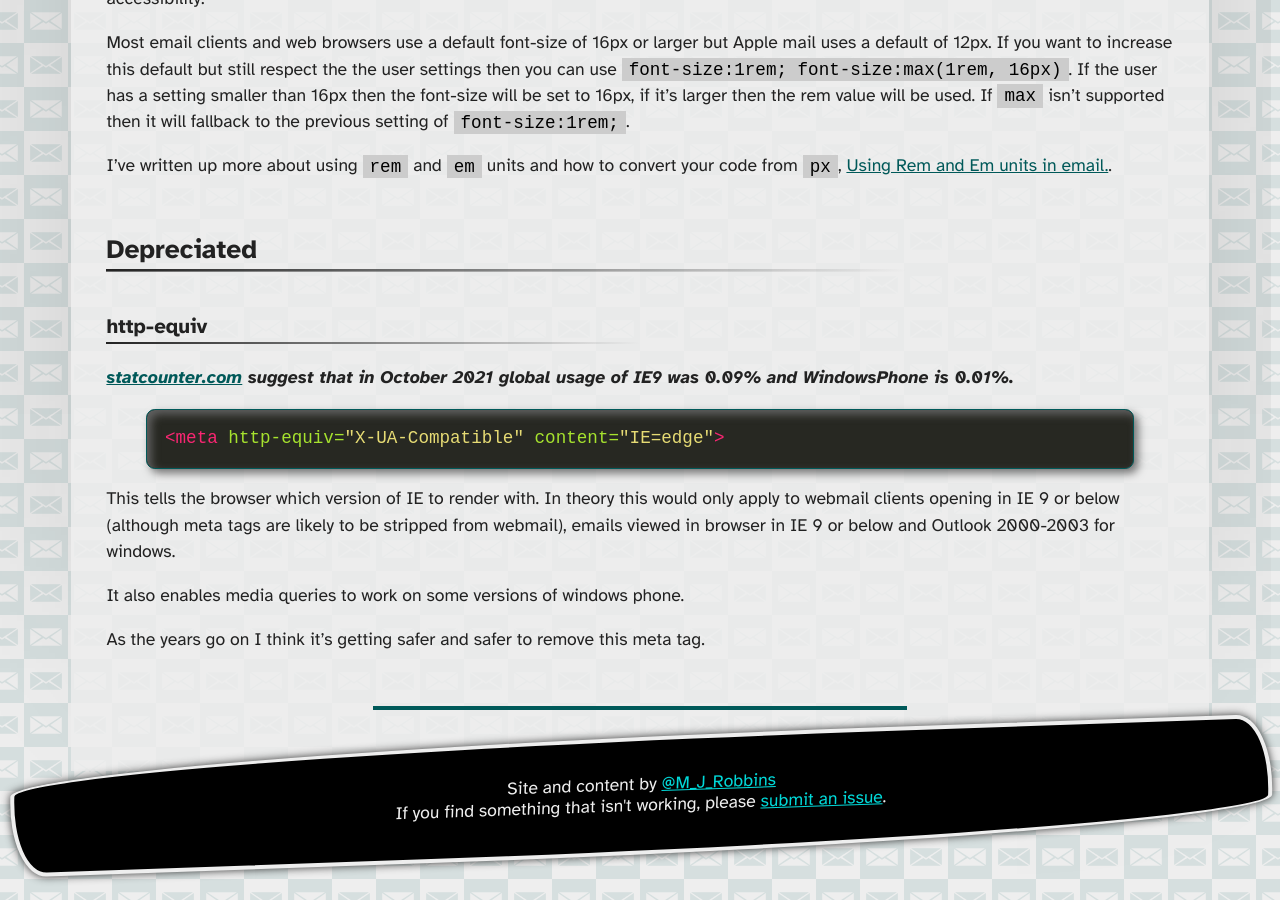
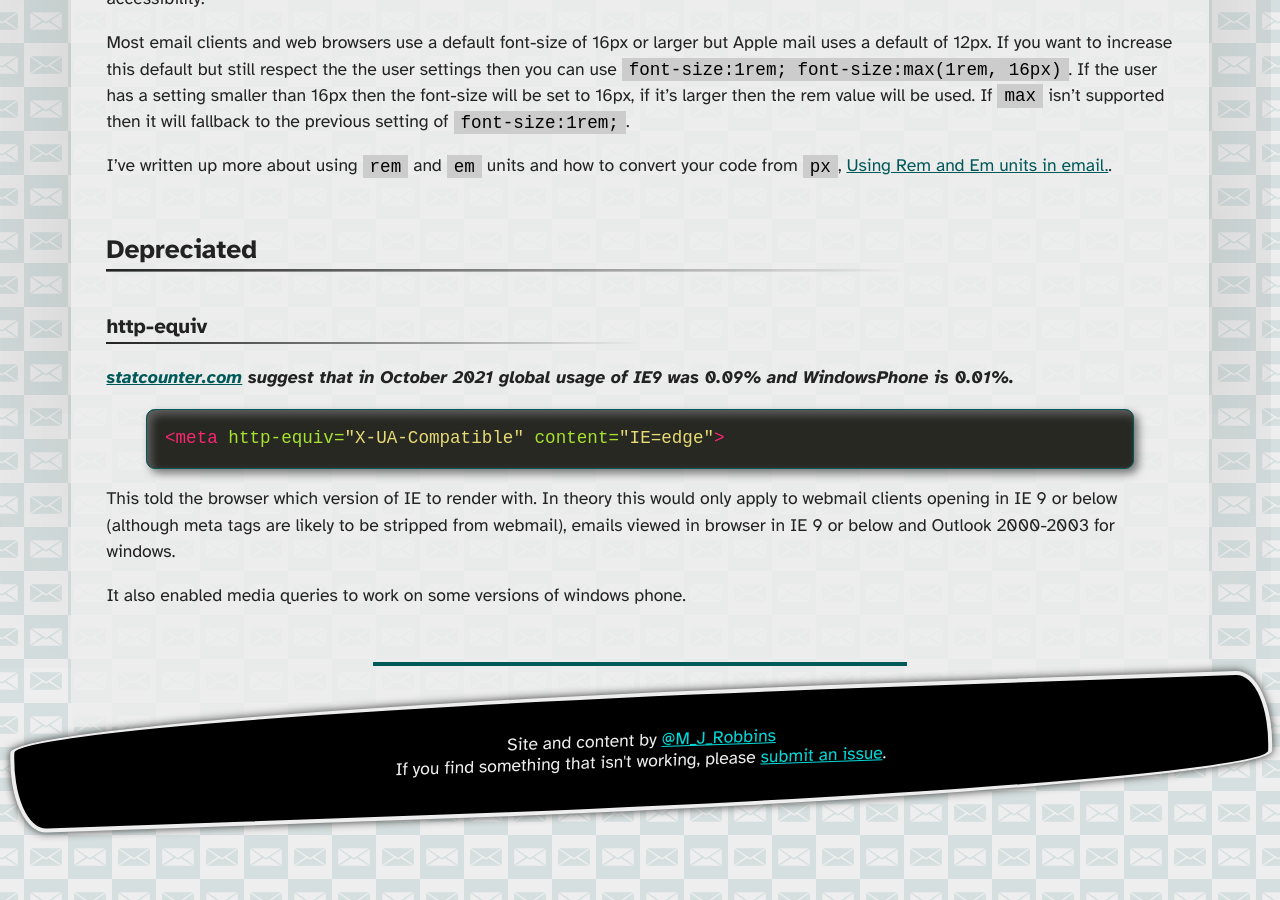
Before and after one commit to M-J-Robbins/good-email-code, a Jekyll site: the page built from email-code/template.md, in a window 1280 px wide and 900 px high, scrolled down 6953 px. Built offline with Jekyll 4.4.1, drawn with Linux system fonts in a browser that asks for light colours; our own code applies the rules of GitHub Pages for plain Markdown files; a script that is not in the unit is left out.

Commit message:
made depreciated past tense

```diff
--- a/email-code/template.md
+++ b/email-code/template.md
@@ -200,8 +200,6 @@
 {% highlight html %}
 <meta http-equiv="X-UA-Compatible" content="IE=edge">
 {% endhighlight %}
-This tells the browser which version of IE to render with.  In theory this would only apply to webmail clients opening in IE 9 or below (although meta tags are likely to be stripped from webmail), emails viewed in browser in IE 9 or below and Outlook 2000-2003 for windows.
+This told the browser which version of IE to render with.  In theory this would only apply to webmail clients opening in IE 9 or below (although meta tags are likely to be stripped from webmail), emails viewed in browser in IE 9 or below and Outlook 2000-2003 for windows.
 
-It also enables media queries to work on some versions of windows phone.
-
-As the years go on I think it's getting safer and safer to remove this meta tag.
+It also enabled media queries to work on some versions of windows phone.
```
